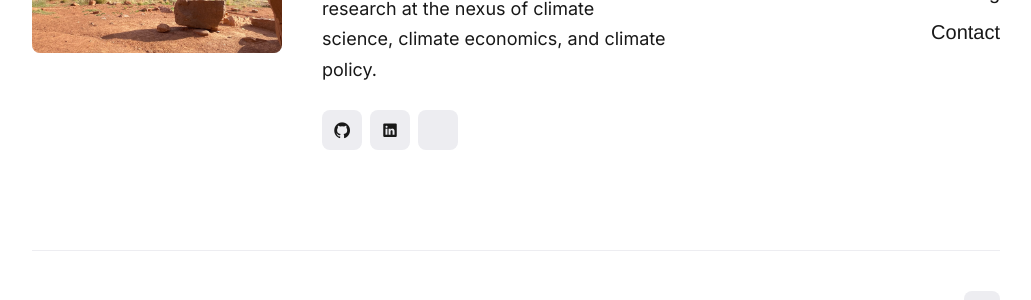
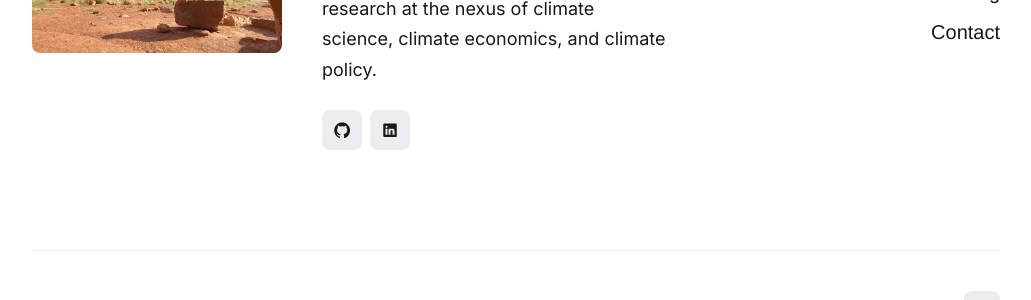
Before and after one commit to adam-bauer-34/adam-bauer-34.github.io, a Jekyll site: the page built from index.html, in a window 1280 px wide. Shown: the part 3585-3885 px from the top of the page, without its empty margins (124-1155 px from the left). Built offline with Jekyll 4.4.1, drawn with Linux system fonts in a browser that asks for light colours; nearby versions of some CDN libraries; some web fonts are replaced.

Commit message:
deleted orcid

```diff
--- a/_data/settings.yml
+++ b/_data/settings.yml
@@ -40,7 +40,6 @@ author:
 social:
 - {icon: "ion-logo-github", link: "https://github.com/adam-bauer-34"}
 - {icon: "ion-logo-linkedin", link: "https://www.linkedin.com/in/adam-michael-bauer-380492200/"}
-- {icon: "ion-information-circle-outline", link: "https://orcid.org/0000-0002-7471-8934"}
 
 # Example of adding a new link to the footer - {icon: "ion-logo-dribbble", link: "https://dribbble.com"}
 # Other icons can be found at https://ionicons.com/v4/
```
